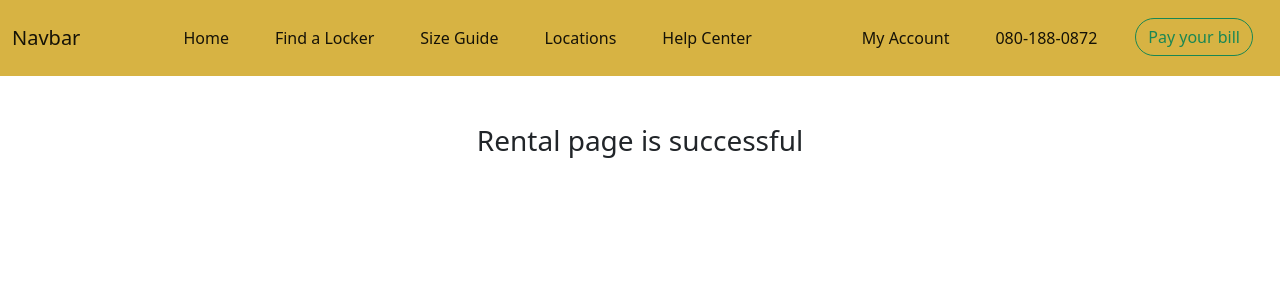
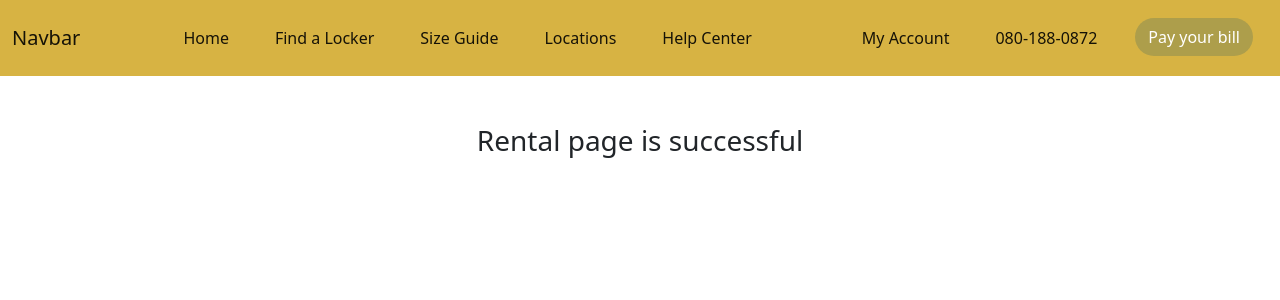
Before and after one commit to volumide/locker-listing, a Vue app: page /rent in a window 1280 px wide. Shown: the top 300 px of the page. Built offline with nearby package versions, Linux system fonts and the light colour scheme.

Commit message:
make changes to css on hero page

```diff
--- a/src/assets/css/modify.css
+++ b/src/assets/css/modify.css
@@ -10,5 +10,8 @@
 }
 
 .hero{
-    height: 500px;
+    height: 600px;
+    background-image: url('https://www.nuesmart.com/wp-content/uploads/2020/06/lockers-with-NS1000-smart-locks-2.png');
+    background-repeat: no-repeat;
+    background-size: cover;
 }
--- a/src/components/Hero.vue
+++ b/src/components/Hero.vue
@@ -1,7 +1,7 @@
 <template>
   <div class="container-fluid px-0">
     <!-- hero section -->
-    <div class="text-white py-5 px-3 hero bg-dark">
+    <div class="text-white py-5 px-3 hero bg-dark corousel">
       <h1>Find a Locker</h1>
       <div class="d-flex jsutify-content-center align-items-center px-1 py-1">
         <div class="form-group">
@@ -12,7 +12,6 @@
             class="form-control rounded-0"
             name=""
             id=""
-            aria-describedby="helpId"
             placeholder=""
           />
         </div>
--- a/src/components/Navbar.vue
+++ b/src/components/Navbar.vue
@@ -40,8 +40,8 @@
           </li>
           <li class="nav-item">
             <button
-              class="btn btn-outline-success"
-              style="border-radius: 50px"
+              class="btn text-white"
+              style="border-radius: 50px; background-color: #ad9e4b"
               type="submit"
             >
               Pay your bill
```
